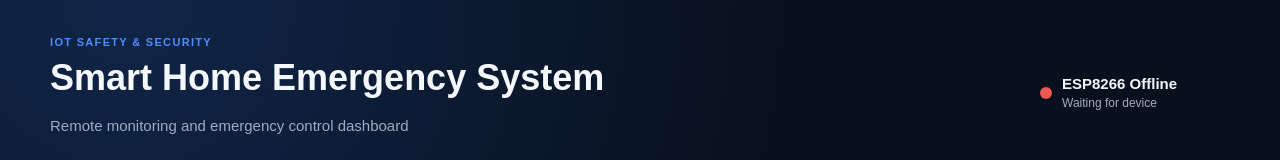
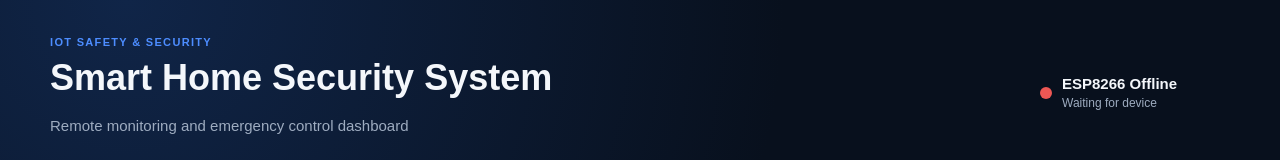
Before and after one commit to Sabking-008/smart-home-emergency, a website: page public/index.html in a window 1280 px wide. Shown: the top 160 px of the page. Drawn offline with Linux system fonts and the light colour scheme; no server answers.

Commit message:
Update index.html

```diff
--- a/public/index.html
+++ b/public/index.html
@@ -10,7 +10,7 @@
 <body>
 <div class="wrap">
 <header>
-  <div><small>IOT SAFETY & SECURITY</small><h1>Smart Home Emergency System</h1><p>Remote monitoring and emergency control dashboard</p></div>
+  <div><small>IOT SAFETY & SECURITY</small><h1>Smart Home Security System</h1><p>Remote monitoring and emergency control dashboard</p></div>
   <div class="conn"><i id="dot"></i><div><b id="conn">ESP8266 Offline</b><span id="seen">Waiting for device</span></div></div>
 </header>
 
```
